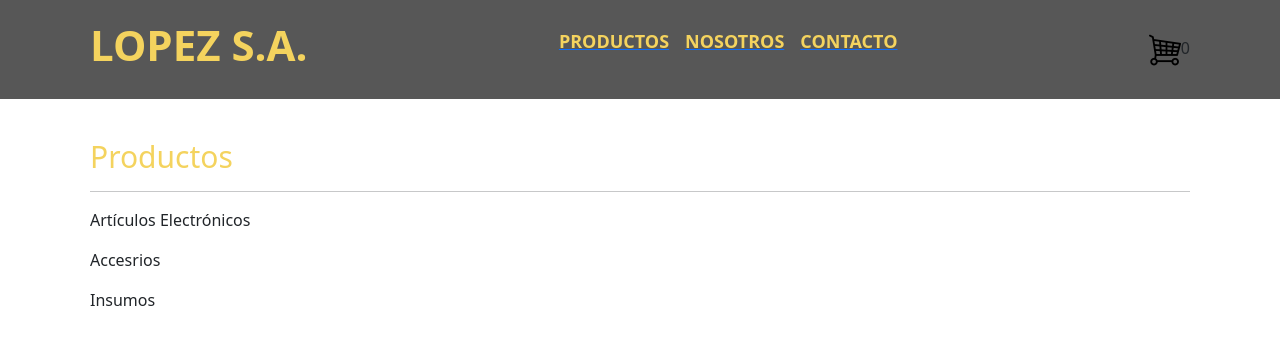
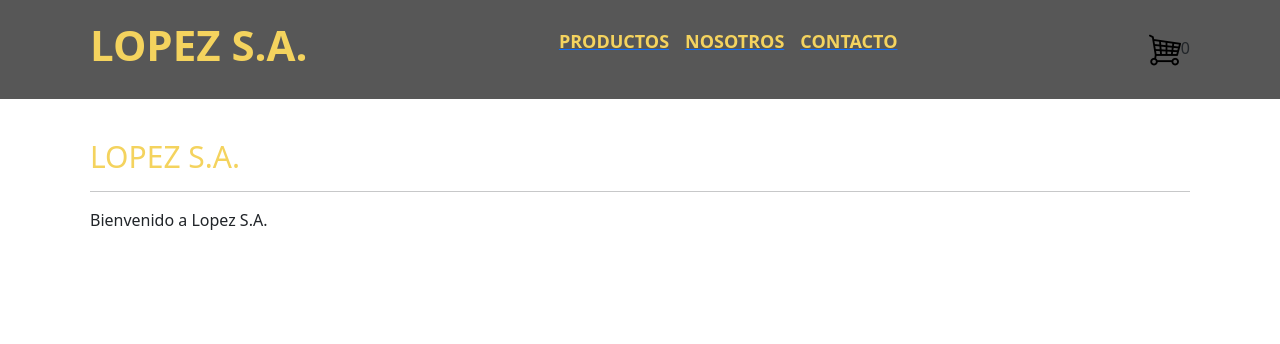
Before and after one commit to lucianoallievi/reactjs, a React (Vite) app: page / in a window 1280 px wide. Shown: the top 344 px of the page. Built offline with nearby package versions, Linux system fonts and the light colour scheme.

Commit message:
reentrega

```diff
--- a/src/App.jsx
+++ b/src/App.jsx
@@ -7,11 +7,7 @@ function App() {
   return (
     <div>
       <Navbar />
-      <ItemListContainer
-        item1="Artículos Electrónicos"
-        item2="Accesrios"
-        item3="Insumos"
-      />
+      <ItemListContainer saludo="Bienvenido a Lopez S.A." />
       {/* <button className="btn btn-secondary">boton</button> */}
       {/* <Button variant="secondary">Click me</Button> */}
     </div>
--- a/src/components/ItemListContainer/ItemListContainer.jsx
+++ b/src/components/ItemListContainer/ItemListContainer.jsx
@@ -1,13 +1,11 @@
 import "./ItemListContainer.css";
 
-export const ItemListContainer = ({ item1, item2, item3 }) => {
+export const ItemListContainer = ({ saludo }) => {
   return (
     <div className="list__container">
-      <h2>Productos</h2>
+      <h2>LOPEZ S.A.</h2>
       <hr />
-      <p>{item1}</p>
-      <p>{item2}</p>
-      <p>{item3}</p>
+      <p>{saludo}</p>
     </div>
   );
 };
```
